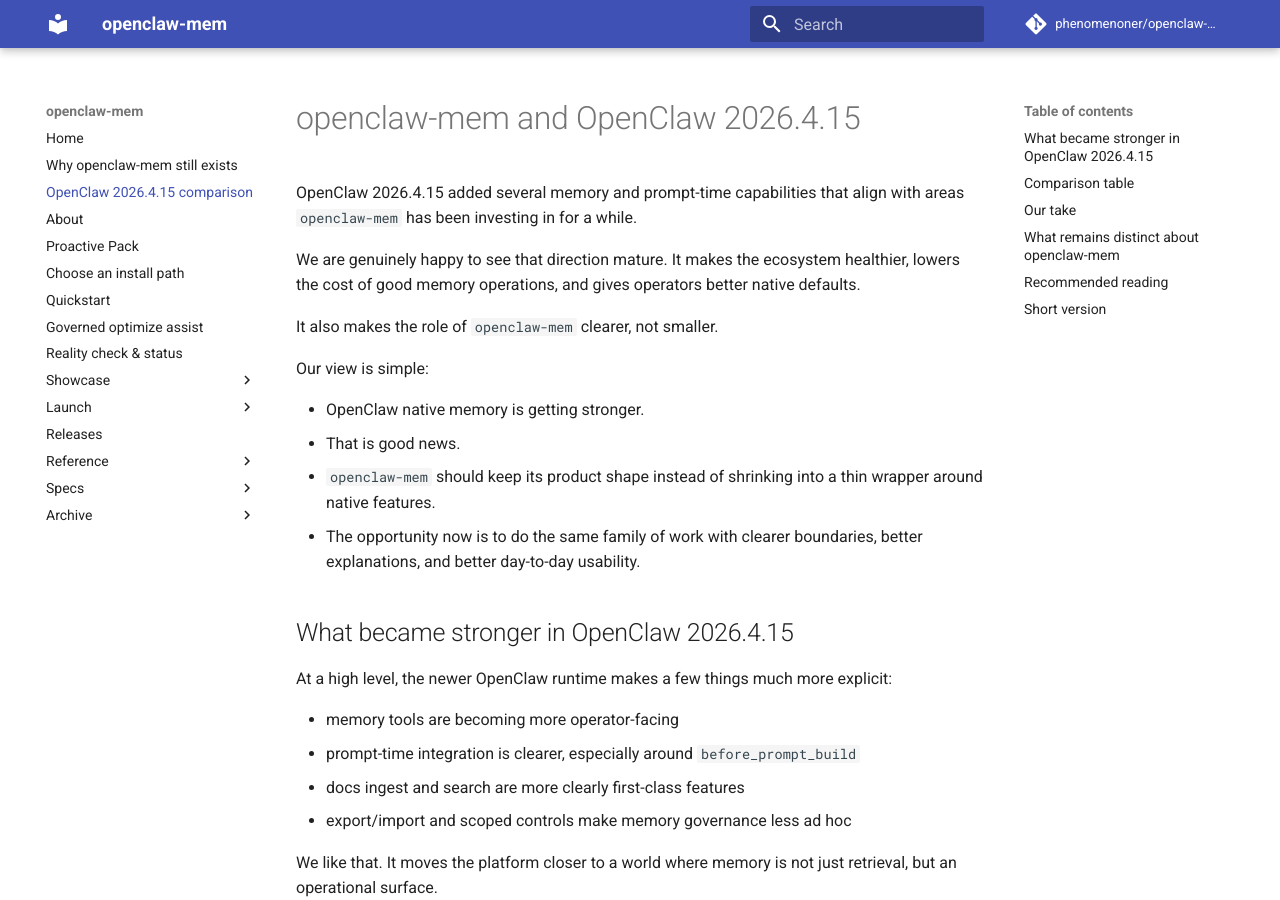
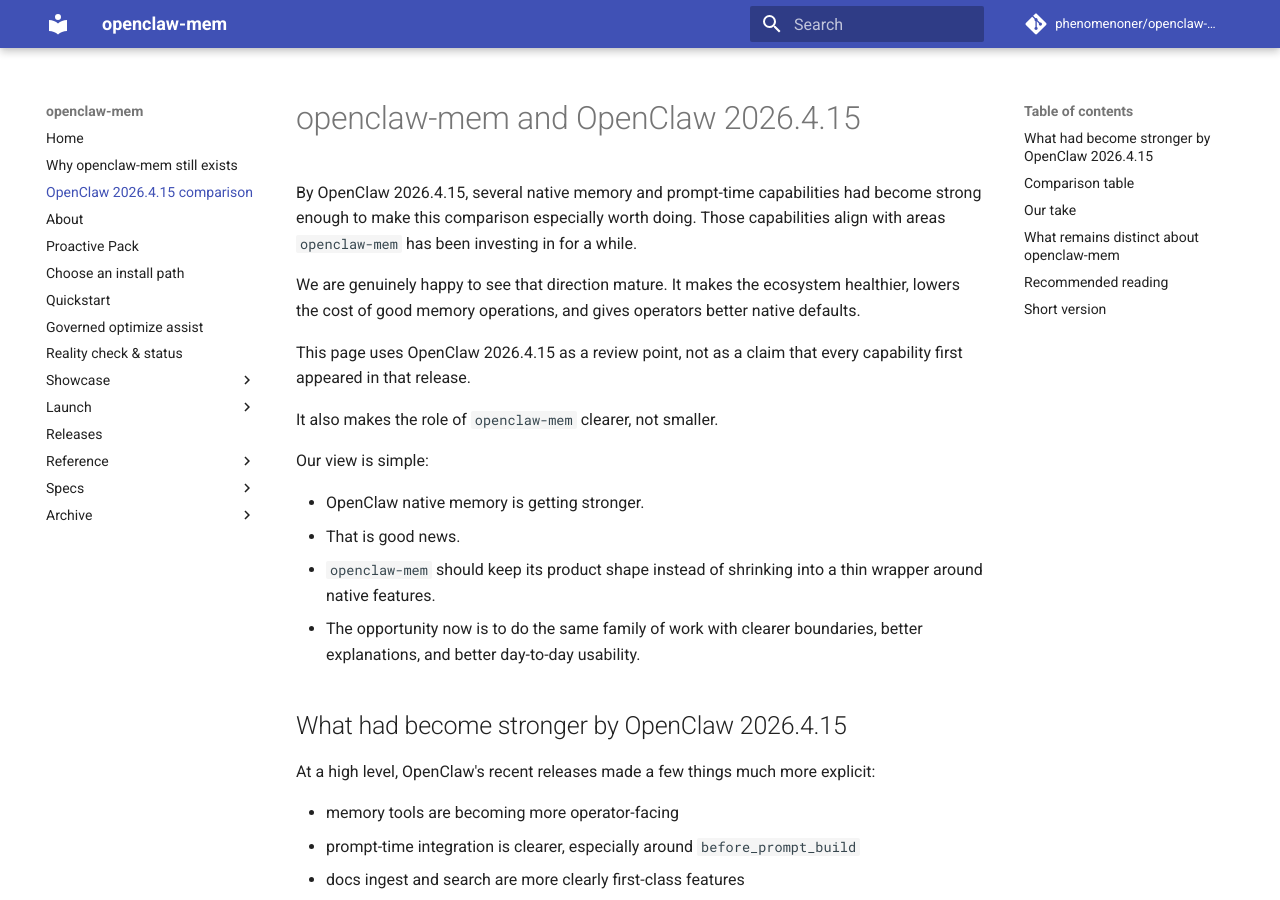
Before and after one commit to phenomenoner/openclaw-mem, an MkDocs documentation site: the page built from docs/openclaw-2026-4-15-comparison.md, in a window 1280 px wide and 900 px high. Built offline with MkDocs 1.6.1 and Material for MkDocs 9.7.7, drawn with Linux system fonts in a browser that asks for light colours; comment, search, counter and statistics services are not loaded.

Commit message:
docs: clarify 2026.4.15 as review point

```diff
--- a/docs/openclaw-2026-4-15-comparison.md
+++ b/docs/openclaw-2026-4-15-comparison.md
@@ -1,8 +1,10 @@
 # openclaw-mem and OpenClaw 2026.4.15
 
-OpenClaw 2026.4.15 added several memory and prompt-time capabilities that align with areas `openclaw-mem` has been investing in for a while.
+By OpenClaw 2026.4.15, several native memory and prompt-time capabilities had become strong enough to make this comparison especially worth doing. Those capabilities align with areas `openclaw-mem` has been investing in for a while.
 
 We are genuinely happy to see that direction mature. It makes the ecosystem healthier, lowers the cost of good memory operations, and gives operators better native defaults.
+
+This page uses OpenClaw 2026.4.15 as a review point, not as a claim that every capability first appeared in that release.
 
 It also makes the role of `openclaw-mem` clearer, not smaller.
 
@@ -13,9 +15,9 @@
 - `openclaw-mem` should keep its product shape instead of shrinking into a thin wrapper around native features.
 - The opportunity now is to do the same family of work with clearer boundaries, better explanations, and better day-to-day usability.
 
-## What became stronger in OpenClaw 2026.4.15
+## What had become stronger by OpenClaw 2026.4.15
 
-At a high level, the newer OpenClaw runtime makes a few things much more explicit:
+At a high level, OpenClaw's recent releases made a few things much more explicit:
 
 - memory tools are becoming more operator-facing
 - prompt-time integration is clearer, especially around `before_prompt_build`
```
Also changed, not shown: README.md (+1 -1 lines), docs/ecosystem-fit.md (+2 -2 lines).
